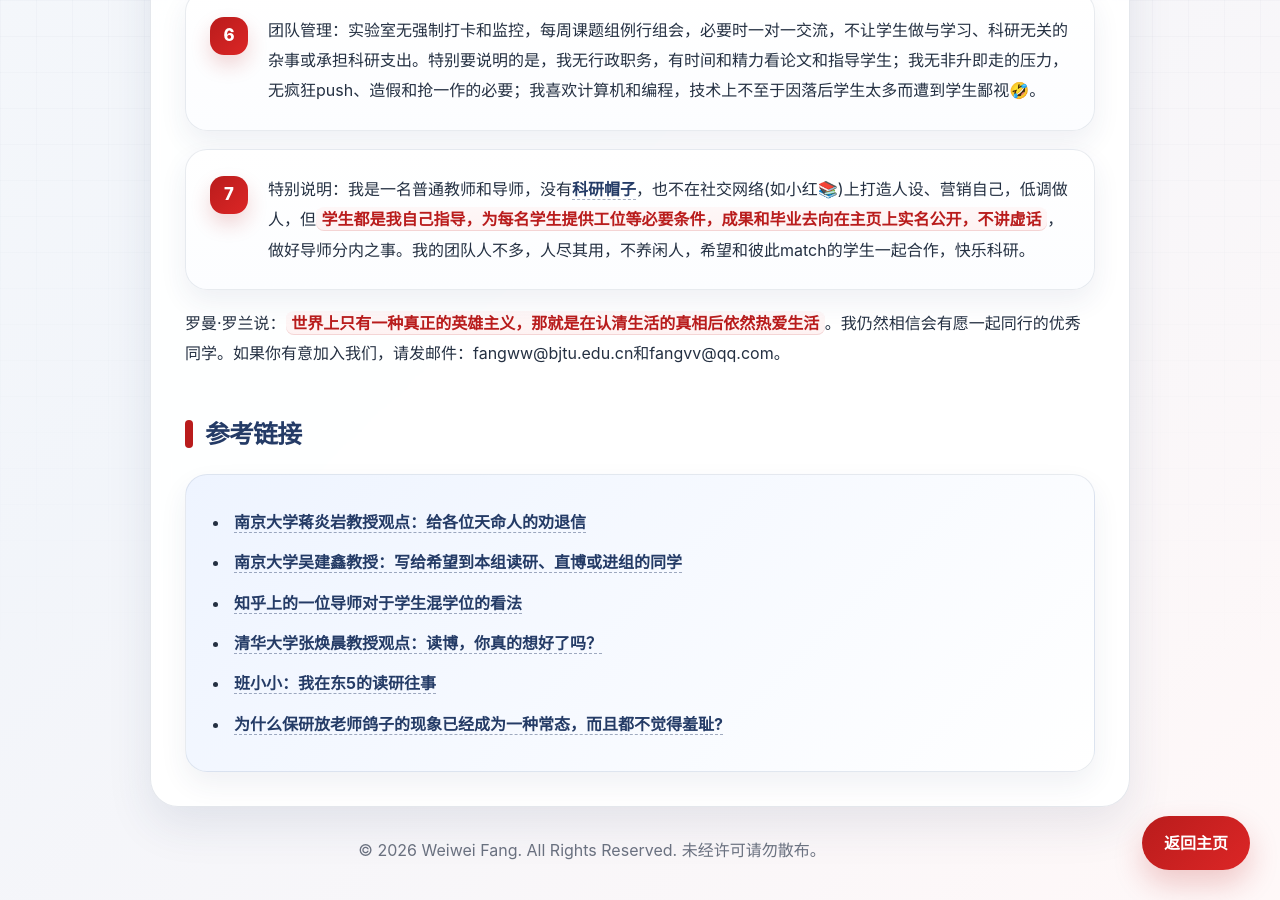
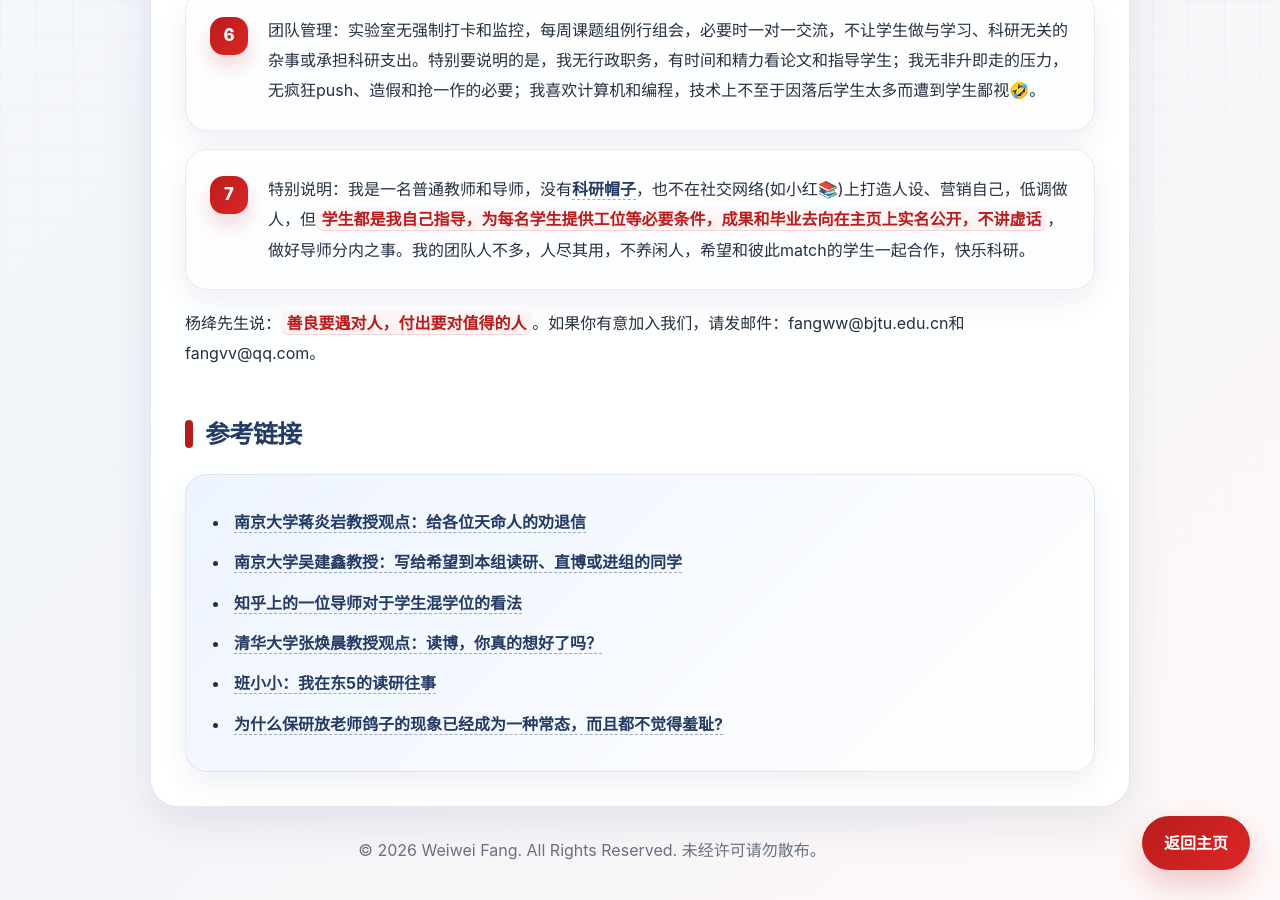
Before and after one commit to fangvv/Homepage, a Jekyll site: the page faq2.html, which Jekyll copies as it is, in a window 1280 px wide and 900 px high, scrolled down 1131 px. Built offline with Jekyll 4.4.1, drawn with Linux system fonts in a browser that asks for light colours; comment, search, counter and statistics services are not loaded.

Commit message:
update faqs

```diff
--- a/faq.html
+++ b/faq.html
@@ -77,7 +77,7 @@
             </ol>
 
             <p>
-                罗曼·罗兰说：<strong>世界上只有一种真正的英雄主义，那就是在认清生活的真相后依然热爱生活</strong>。如果你有意加入我们，请发邮件：fangww@bjtu.edu.cn和fangvv@qq.com。
+                杨绛先生说：<strong>善良要遇对人，付出要对值得的人</strong>。如果你有意加入我们，请发邮件：fangww@bjtu.edu.cn和fangvv@qq.com。
             </p>
 
             <h2 class="section-title">参考链接</h2>
--- a/faq2.html
+++ b/faq2.html
@@ -76,7 +76,7 @@
             </ol>
 
             <p>
-                罗曼·罗兰说：<strong>世界上只有一种真正的英雄主义，那就是在认清生活的真相后依然热爱生活</strong>。我仍然相信会有愿一起同行的优秀同学。如果你有意加入我们，请发邮件：fangww@bjtu.edu.cn和fangvv@qq.com。
+                杨绛先生说：<strong>善良要遇对人，付出要对值得的人</strong>。如果你有意加入我们，请发邮件：fangww@bjtu.edu.cn和fangvv@qq.com。
 
             </p>
 
```
